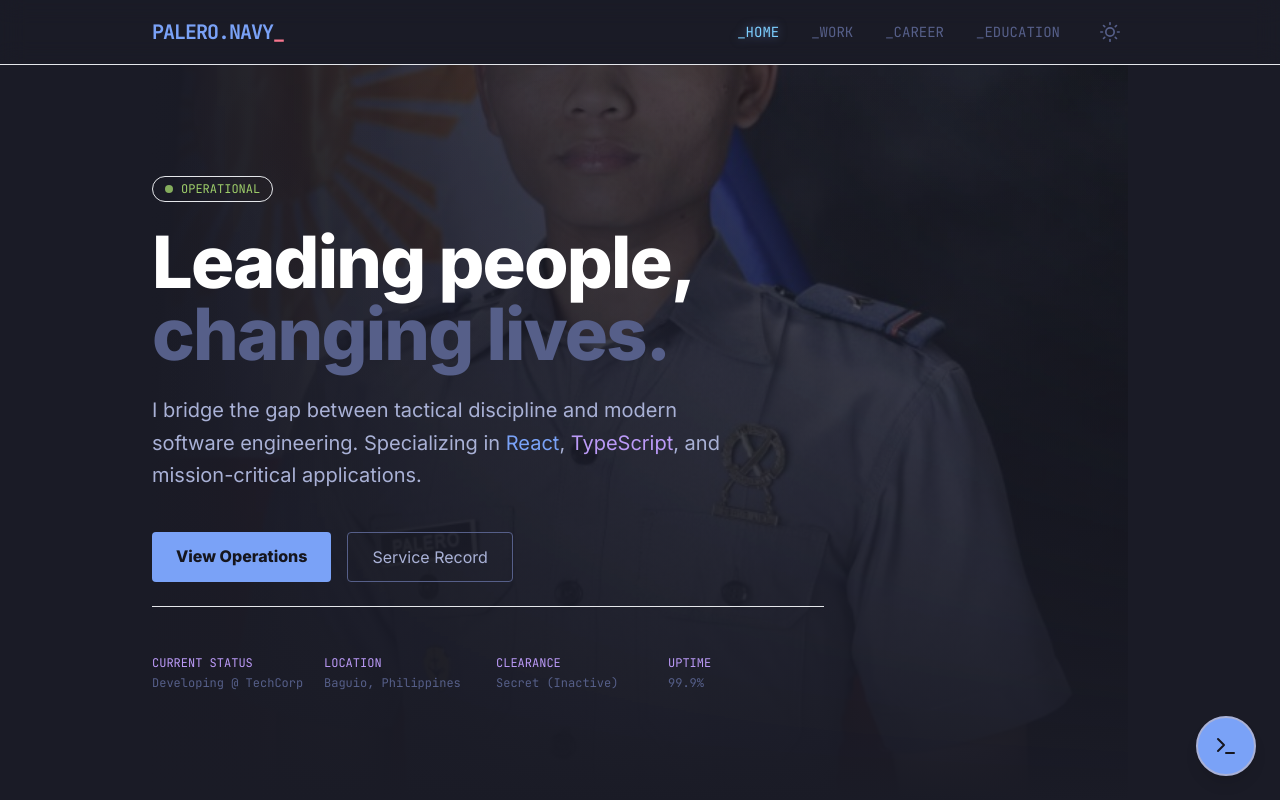
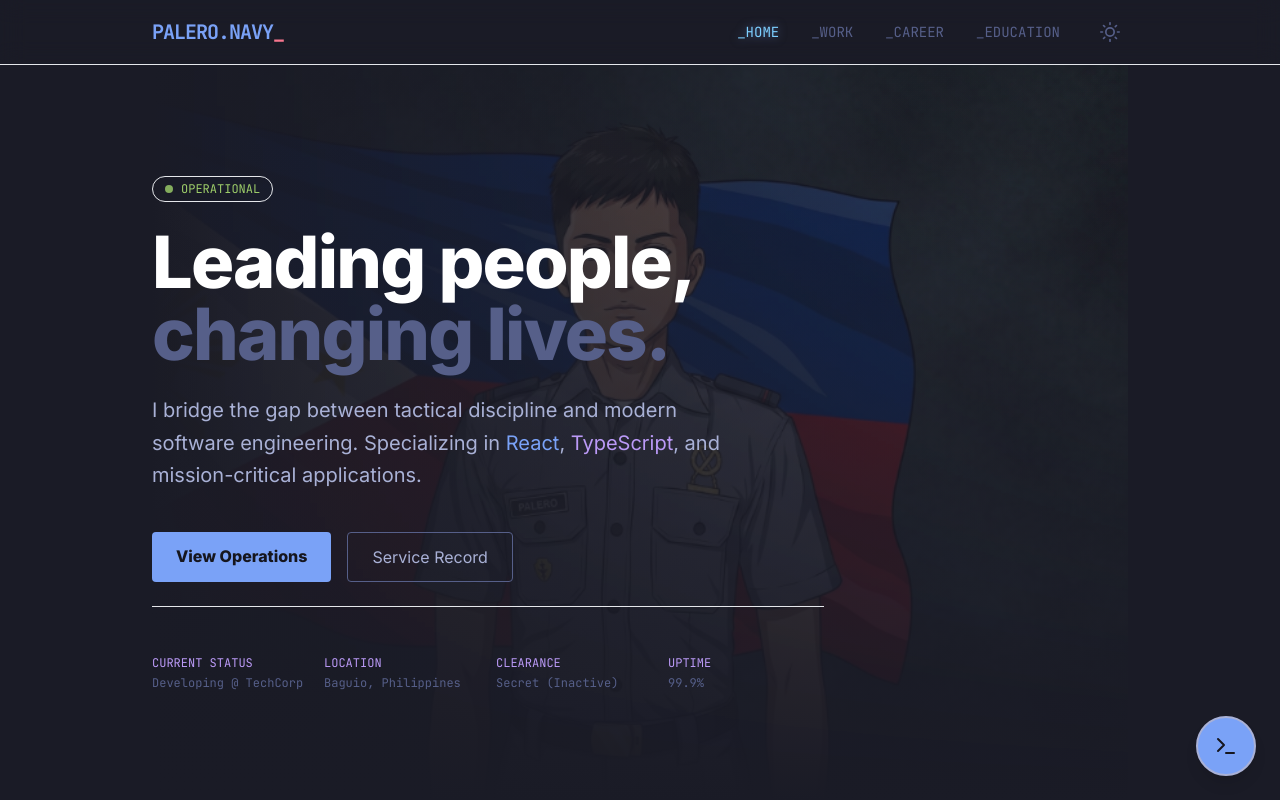
Before and after one commit to cdtpalers/palero.navy, a React (Vite) app: page / in a window 1280 px wide. Shown: the top 800 px of the page. Built offline with nearby package versions, Linux system fonts and the light colour scheme.

Commit message:
feat: update home background image and adjust layout

```diff
--- a/pages/Home.tsx
+++ b/pages/Home.tsx
@@ -1,6 +1,6 @@
 import React from 'react';
 import { Link } from 'react-router-dom';
-import heroBg from '../assets/hero-bg.jpg';
+import heroBg from '../assets/home-bg-new.png';
 
 const Home: React.FC = () => {
   return (
@@ -8,7 +8,7 @@ const Home: React.FC = () => {
       {/* Background Image with Aesthetic Gradient */}
       <div className="absolute inset-0 z-0 pointer-events-none select-none">
         <div
-          className="absolute inset-0 bg-cover bg-right bg-no-repeat opacity-50"
+          className="absolute inset-0 bg-cover bg-center bg-no-repeat opacity-50"
           style={{ backgroundImage: `url(${heroBg})` }}
         />
         {/* Gradient Overlays for smooth transition */}
```
Also changed, not shown: assets/home-bg-new.png (added).
